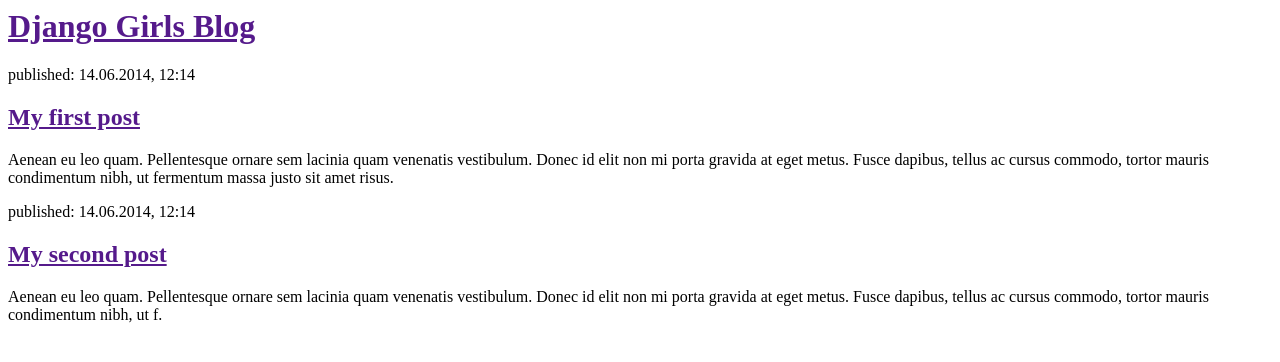
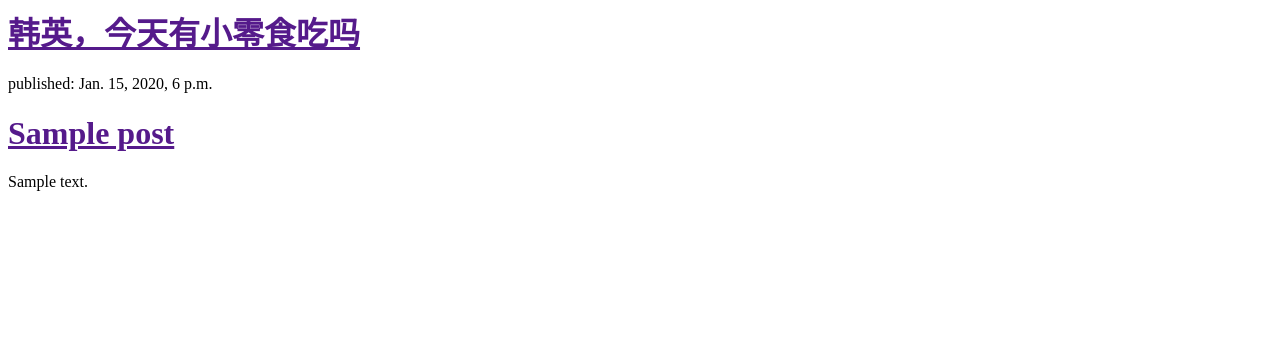
Before and after one commit to gao794905854/my-first-blog, a Django app: template blog/templates/blog/post_list.html in a window 1280 px wide. Shown: the top 362 px of the page. Run offline with Django 3.2, Linux system fonts and the light colour scheme; the template is opened without the code that fills it: values that come from a table or form of the project are taken from there, others are empty; tables that the repository leaves empty hold one stand-in row (values such as "Sample post").

Commit message:
Modified templates to display posts from database.

```diff
--- a/blog/models.py
+++ b/blog/models.py
@@ -3,16 +3,16 @@
 
 class Post(models.Model):
 	author=models.ForeignKey('auth.User')
-	titie=models.CharField(max_length=200)
+	title=models.CharField(max_length=200)
 	text=models.TextField()
 	created_date=models.DateTimeField(
-		default=timezone.now)
+			default=timezone.now)
 	published_date=models.DateTimeField(
-		blank=True,null=True)
+			blank=True,null=True)
 
 	def publish(self):
 		self.published_date=timezone.now()
 		self.save()
 
-	def _str_(self):
+	def __str__(self):
 		return self.title
--- a/blog/templates/blog/post_list.html
+++ b/blog/templates/blog/post_list.html
@@ -4,19 +4,15 @@
     </head>
     <body>
         <div>
-            <h1><a href="">Django Girls Blog</a></h1>
+            <h1><a href="">韩英，今天有小零食吃吗</a></h1>
         </div>
 
-        <div>
-            <p>published: 14.06.2014, 12:14</p>
-            <h2><a href="">My first post</a></h2>
-            <p>Aenean eu leo quam. Pellentesque ornare sem lacinia quam venenatis vestibulum. Donec id elit non mi porta gravida at eget metus. Fusce dapibus, tellus ac cursus commodo, tortor mauris condimentum nibh, ut fermentum massa justo sit amet risus.</p>
-        </div>
-
-        <div>
-            <p>published: 14.06.2014, 12:14</p>
-            <h2><a href="">My second post</a></h2>
-            <p>Aenean eu leo quam. Pellentesque ornare sem lacinia quam venenatis vestibulum. Donec id elit non mi porta gravida at eget metus. Fusce dapibus, tellus ac cursus commodo, tortor mauris condimentum nibh, ut f.</p>
-        </div>
+        {% for post in posts %}
+			<div>
+				<p>published: {{post.published_date}}</p>
+				<h1><a href="">{{post.title}}</a></h1>
+				</p>{{post.text|linebreaksbr}}</div>
+		    </div>
+		{% endfor %}
     </body>
 </html>
--- a/blog/views.py
+++ b/blog/views.py
@@ -1,5 +1,8 @@
 from django.shortcuts import render
+from django.utils import timezone
+from .models import Post
 
 # Create your views here.
 def post_list(request):
-	return render(request,'blog/post_list.html',{})
+	posts=Post.objects.filter(published_date__lte=timezone.now()).order_by('published_date')
+	return render(request,'blog/post_list.html',{'posts':posts})
--- a/mysite/urls.py
+++ b/mysite/urls.py
@@ -2,9 +2,7 @@
 from django.contrib import admin
 
 urlpatterns = [
-    # Examples:
-    # url(r'^$', 'mysite.views.home', name='home'),
-    # url(r'^blog/', include('blog.urls')),
+
     url(r'^admin/', include(admin.site.urls)),
 	url(r'',include('blog.urls')),
 ]
```
Also changed, not shown: blog/migrations/0002_auto_20170824_1904.py (added).
